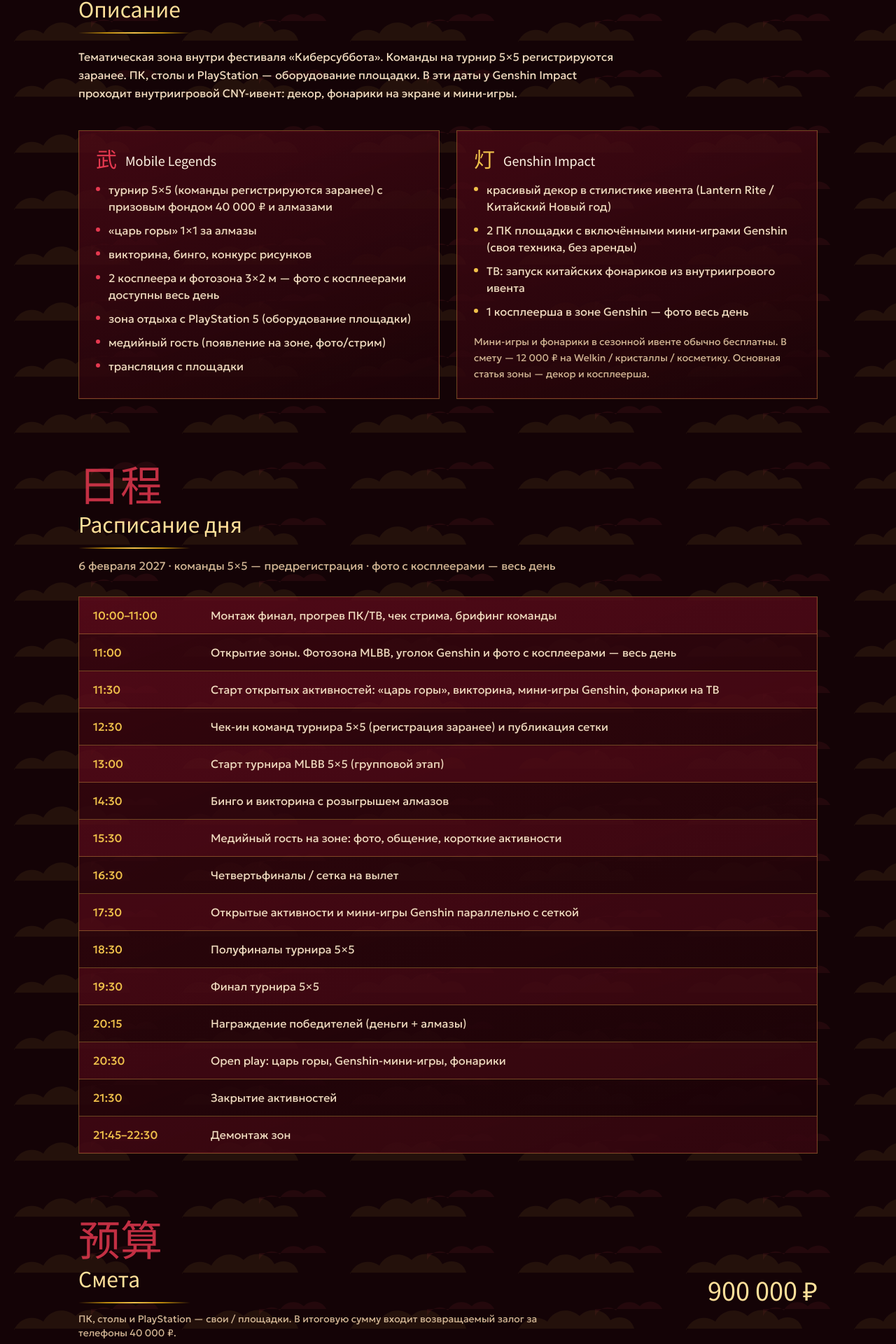
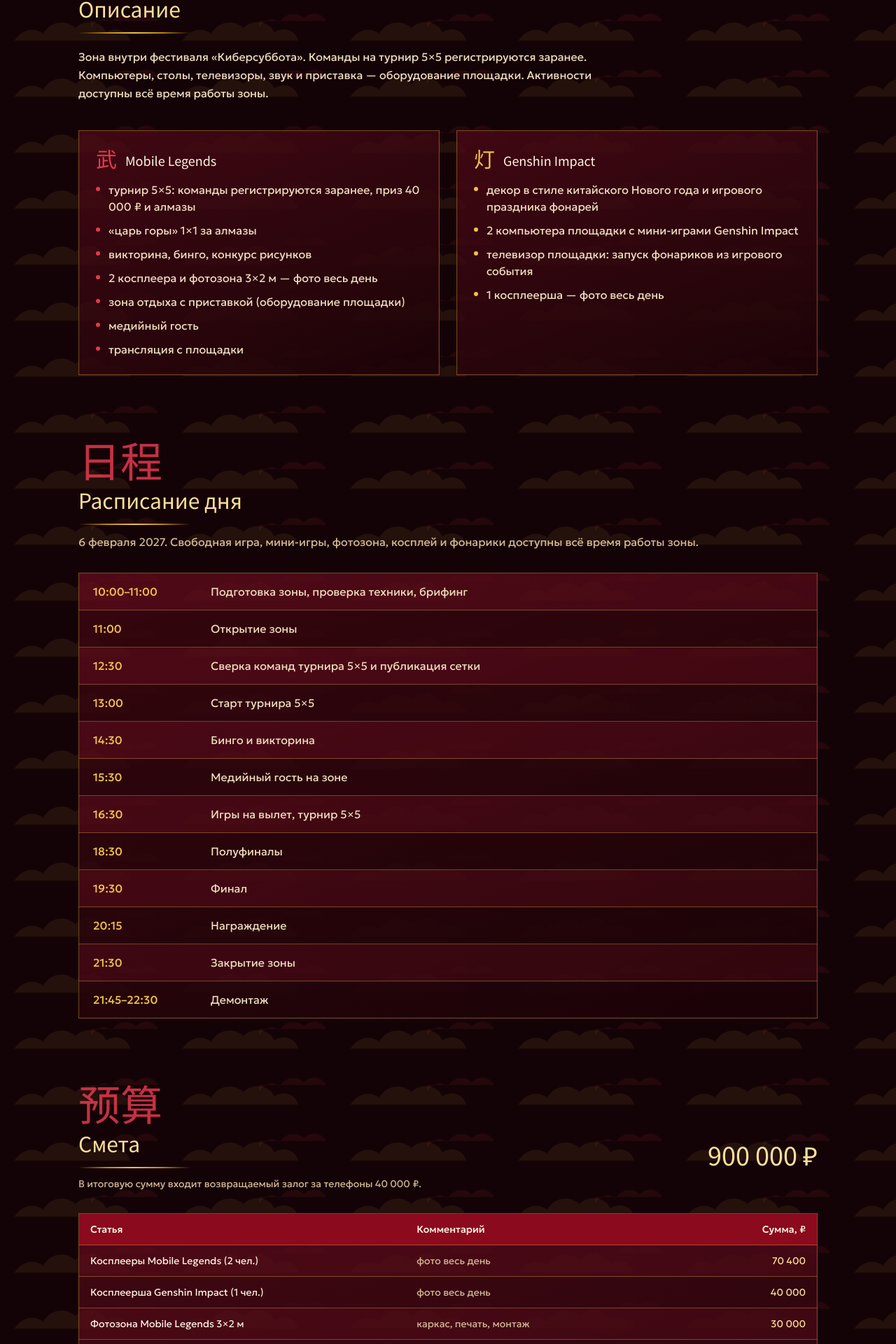
Before and after one commit to DRGNadmin/CyberSybbota, a React (Vite) app: page / in a window 1280 px wide. Shown: the part 870-2790 px from the top of the page at 70% size. Built offline with nearby package versions, Linux system fonts and the light colour scheme; a web font is replaced by a local one.

Commit message:
Clean brief copy and redistribute removed budget lines
Drop ads, stream, sound, and TV rental; move their amounts into decor
and ops. Strip AI-like captions and anglicisms; keep activities open
all day and regenerate the Word brief.

Co-authored-by: harakirijkee <harakirijkee@gmail.com>

```diff
--- a/src/App.tsx
+++ b/src/App.tsx
@@ -7,6 +7,7 @@ import {
   metrics,
   mlbbPoints,
   schedule,
+  scheduleNote,
 } from './data/brief'
 
 const ease = [0.22, 1, 0.36, 1] as const
@@ -206,8 +207,8 @@ export default function App() {
             animate={{ opacity: 1, y: 0 }}
             transition={{ duration: 0.7, delay: 0.2, ease }}
           >
-            Зона Mobile Legends и уголок Genshin Impact к Китайскому Новому году — турнир,
-            косплей весь день, фонарики на ТВ и мини-игры на компах площадки.
+            Зона Mobile Legends и уголок Genshin Impact к Китайскому Новому году: турнир,
+            косплей, фонарики и мини-игры.
           </motion.p>
           <motion.div
             className="mt-10 flex flex-wrap items-center gap-4"
@@ -237,9 +238,9 @@ export default function App() {
         <section id="about" className="scroll-mt-8">
           <SectionTitle zh="活动">Описание</SectionTitle>
           <p className="mt-5 max-w-3xl leading-relaxed text-[var(--paper-dim)]">
-            Тематическая зона внутри фестиваля «Киберсуббота». Команды на турнир 5×5 регистрируются
-            заранее. ПК, столы и PlayStation — оборудование площадки. В эти даты у Genshin Impact
-            проходит внутриигровой CNY-ивент: декор, фонарики на экране и мини-игры.
+            Зона внутри фестиваля «Киберсуббота». Команды на турнир 5×5 регистрируются заранее.
+            Компьютеры, столы, телевизоры, звук и приставка — оборудование площадки. Активности
+            доступны всё время работы зоны.
           </p>
 
           <div className="mt-10 grid gap-6 lg:grid-cols-2">
@@ -270,10 +271,6 @@ export default function App() {
                   </li>
                 ))}
               </ul>
-              <p className="mt-5 text-sm leading-relaxed text-[var(--muted)]">
-                Мини-игры и фонарики в сезонной ивенте обычно бесплатны. В смету — 12 000 ₽ на
-                Welkin / кристаллы / косметику. Основная статья зоны — декор и косплеерша.
-              </p>
             </div>
           </div>
         </section>
@@ -281,7 +278,7 @@ export default function App() {
         <section id="schedule" className="scroll-mt-8">
           <SectionTitle zh="日程">Расписание дня</SectionTitle>
           <p className="mt-3 text-[var(--muted)]">
-            {eventMeta.date} · команды 5×5 — предрегистрация · фото с косплеерами — весь день
+            {eventMeta.date}. {scheduleNote}
           </p>
           <div className="panel-cny mt-8 overflow-hidden">
             <div className="divide-y divide-[var(--line)]">
@@ -314,8 +311,7 @@ export default function App() {
             </p>
           </div>
           <p className="mt-3 max-w-2xl text-sm text-[var(--muted)]">
-            ПК, столы и PlayStation — свои / площадки. В итоговую сумму входит возвращаемый залог за
-            телефоны 40 000 ₽.
+            В итоговую сумму входит возвращаемый залог за телефоны 40 000 ₽.
           </p>
 
           <div className="panel-cny mt-8 overflow-x-auto">
@@ -377,7 +373,7 @@ export default function App() {
       <footer className="relative border-t border-[var(--line)] px-5 py-10 text-center sm:px-8">
         <p className="font-festive text-3xl text-[var(--crimson-bright)]">恭喜发财</p>
         <p className="mt-2 text-sm text-[var(--muted)]">
-          Бриф зоны MLBB + Genshin · {eventMeta.title} · {eventMeta.date}
+          Бриф зоны · {eventMeta.title} · {eventMeta.date}
         </p>
       </footer>
     </div>
--- a/src/data/brief.ts
+++ b/src/data/brief.ts
@@ -1,6 +1,6 @@
 export const eventMeta = {
   title: 'Киберсуббота',
-  subtitle: 'MLBB + Genshin · Китайский Новый год',
+  subtitle: 'Mobile Legends и Genshin Impact · Китайский Новый год',
   date: '6 февраля 2027',
   place: 'Сколково',
   budget: 900_000,
@@ -8,98 +8,76 @@ export const eventMeta = {
 }
 
 export const mlbbPoints = [
-  'турнир 5×5 (команды регистрируются заранее) с призовым фондом 40 000 ₽ и алмазами',
+  'турнир 5×5: команды регистрируются заранее, приз 40 000 ₽ и алмазы',
   '«царь горы» 1×1 за алмазы',
   'викторина, бинго, конкурс рисунков',
-  '2 косплеера и фотозона 3×2 м — фото с косплеерами доступны весь день',
-  'зона отдыха с PlayStation 5 (оборудование площадки)',
-  'медийный гость (появление на зоне, фото/стрим)',
+  '2 косплеера и фотозона 3×2 м — фото весь день',
+  'зона отдыха с приставкой (оборудование площадки)',
+  'медийный гость',
   'трансляция с площадки',
 ]
 
 export const genshinPoints = [
-  'красивый декор в стилистике ивента (Lantern Rite / Китайский Новый год)',
-  '2 ПК площадки с включёнными мини-играми Genshin (своя техника, без аренды)',
-  'ТВ: запуск китайских фонариков из внутриигрового ивента',
-  '1 косплеерша в зоне Genshin — фото весь день',
+  'декор в стиле китайского Нового года и игрового праздника фонарей',
+  '2 компьютера площадки с мини-играми Genshin Impact',
+  'телевизор площадки: запуск фонариков из игрового события',
+  '1 косплеерша — фото весь день',
 ]
 
+export const scheduleNote =
+  'Свободная игра, мини-игры, фотозона, косплей и фонарики доступны всё время работы зоны.'
+
 export const schedule = [
-  { time: '10:00–11:00', activity: 'Монтаж финал, прогрев ПК/ТВ, чек стрима, брифинг команды' },
-  {
-    time: '11:00',
-    activity:
-      'Открытие зоны. Фотозона MLBB, уголок Genshin и фото с косплеерами — весь день',
-  },
-  {
-    time: '11:30',
-    activity: 'Старт открытых активностей: «царь горы», викторина, мини-игры Genshin, фонарики на ТВ',
-  },
-  {
-    time: '12:30',
-    activity: 'Чек-ин команд турнира 5×5 (регистрация заранее) и публикация сетки',
-  },
-  { time: '13:00', activity: 'Старт турнира MLBB 5×5 (групповой этап)' },
-  { time: '14:30', activity: 'Бинго и викторина с розыгрышем алмазов' },
-  { time: '15:30', activity: 'Медийный гость на зоне: фото, общение, короткие активности' },
-  { time: '16:30', activity: 'Четвертьфиналы / сетка на вылет' },
-  { time: '17:30', activity: 'Открытые активности и мини-игры Genshin параллельно с сеткой' },
-  { time: '18:30', activity: 'Полуфиналы турнира 5×5' },
-  { time: '19:30', activity: 'Финал турнира 5×5' },
-  { time: '20:15', activity: 'Награждение победителей (деньги + алмазы)' },
-  { time: '20:30', activity: 'Open play: царь горы, Genshin-мини-игры, фонарики' },
-  { time: '21:30', activity: 'Закрытие активностей' },
-  { time: '21:45–22:30', activity: 'Демонтаж зон' },
+  { time: '10:00–11:00', activity: 'Подготовка зоны, проверка техники, брифинг' },
+  { time: '11:00', activity: 'Открытие зоны' },
+  { time: '12:30', activity: 'Сверка команд турнира 5×5 и публикация сетки' },
+  { time: '13:00', activity: 'Старт турнира 5×5' },
+  { time: '14:30', activity: 'Бинго и викторина' },
+  { time: '15:30', activity: 'Медийный гость на зоне' },
+  { time: '16:30', activity: 'Игры на вылет, турнир 5×5' },
+  { time: '18:30', activity: 'Полуфиналы' },
+  { time: '19:30', activity: 'Финал' },
+  { time: '20:15', activity: 'Награждение' },
+  { time: '21:30', activity: 'Закрытие зоны' },
+  { time: '21:45–22:30', activity: 'Демонтаж' },
 ]
 
 export const budgetRows = [
-  { item: 'Косплееры MLBB (2 чел., ~8 ч)', note: 'фото с гостями весь день', amount: 70400 },
-  { item: 'Косплеерша Genshin (1 чел., ~8 ч)', note: 'зона Genshin Impact, фото весь день', amount: 40000 },
-  { item: 'Фотозона MLBB 3×2 м', note: 'каркас + печать + монтаж', amount: 20000 },
+  { item: 'Косплееры Mobile Legends (2 чел.)', note: 'фото весь день', amount: 70400 },
+  { item: 'Косплеерша Genshin Impact (1 чел.)', note: 'фото весь день', amount: 40000 },
+  { item: 'Фотозона Mobile Legends 3×2 м', note: 'каркас, печать, монтаж', amount: 30000 },
   {
     item: 'Декор зоны Genshin Impact',
-    note: 'Lantern Rite / CNY: панели, ткань, фонари, фотофон',
-    amount: 190000,
+    note: 'панели, ткань, фонари, фотофон',
+    amount: 260000,
   },
-  { item: 'Декор общий под Китайский Новый год', note: 'зона MLBB + общие проходы', amount: 50000 },
-  { item: 'Доставка в Сколково', note: 'декор + техника, 2 рейса', amount: 15000 },
-  { item: 'Ведущий (~10 ч)', note: 'с учётом пауз', amount: 55000 },
-  { item: 'Алмазы MLBB 15 000 шт.', note: 'призы активностей и турнира', amount: 24150 },
+  { item: 'Декор под Китайский Новый год', note: 'зона Mobile Legends и проходы', amount: 75000 },
+  { item: 'Доставка в Сколково', note: 'декор и техника, 2 рейса', amount: 15000 },
+  { item: 'Ведущий', note: 'около 10 часов', amount: 65000 },
+  { item: 'Алмазы Mobile Legends 15 000 шт.', note: 'призы', amount: 24150 },
   { item: 'Денежный приз турнира 5×5', note: '', amount: 40000 },
   { item: 'Бинго и расходники', note: '', amount: 15000 },
-  {
-    item: 'Аренда ТВ 55–65″ + стойка',
-    note: 'запуск фонариков / showcase; ПК и столы — оборудование площадки',
-    amount: 20000,
-  },
-  {
-    item: 'Внутриигровые покупки Genshin',
-    note: 'Welkin / кристаллы / косметика; мини-игры и фонарики обычно бесплатны',
-    amount: 12000,
-  },
+  { item: 'Покупки в Genshin Impact для зоны', note: 'валюта и оформление', amount: 12000 },
   { item: 'Зарядка для телефонов', note: '', amount: 12000 },
-  { item: 'Аренда 14 смартфонов (2 суток)', note: '10 + 2 + 2 резерв', amount: 15900 },
-  { item: 'Залог за телефоны (возвращаемый)', note: 'возвращается после ивента', amount: 40000 },
-  { item: 'Медийный гость', note: 'появление на зоне, фото / стрим', amount: 70000 },
-  { item: 'Реклама и промо', note: 'таргет + креативы; анонсы в офиц. пабликах MLBB — 0 ₽', amount: 60000 },
-  { item: 'Трансляция (оператор + техника)', note: '10–12 часов эфира', amount: 40000 },
-  { item: 'Монтаж / демонтаж зон', note: 'MLBB + Genshin', amount: 40000 },
-  { item: 'Звук / микрофоны ведущего', note: '', amount: 20000 },
+  { item: 'Аренда 14 смартфонов', note: '2 суток, с резервом', amount: 15900 },
+  { item: 'Залог за телефоны', note: 'возвращается', amount: 40000 },
+  { item: 'Медийный гость', note: '', amount: 85000 },
+  { item: 'Монтаж и демонтаж зон', note: '', amount: 50000 },
   { item: 'Запас на непредвиденное', note: '', amount: 50550 },
 ] as const
 
 export const metrics = [
   { metric: 'Уникальные гости зоны', goal: '500–650' },
   { metric: 'Пик одновременно на зоне', goal: '70–90' },
-  { metric: 'Команды в турнире 5×5 (предрегистрация)', goal: '8–12' },
+  { metric: 'Команды в турнире 5×5', goal: '8–12' },
   { metric: 'Участники «царя горы»', goal: '40–55' },
-  { metric: 'Фото у зоны / с косплеем', goal: '250–350' },
-  { metric: 'Гости уголка Genshin', goal: '120–180' },
+  { metric: 'Фото у зоны и с косплеем', goal: '250–350' },
+  { metric: 'Гости уголка Genshin Impact', goal: '120–180' },
   { metric: 'Участники викторины и бинго', goal: '70–100' },
   { metric: 'Длительность трансляции', goal: '10–12 ч' },
   { metric: 'Пик зрителей трансляции', goal: '250–400' },
   { metric: 'Уникальные зрители трансляции', goal: '1 800–3 000' },
-  { metric: 'Короткие ролики / охват за неделю', goal: '10–14 шт. / 10–20 тыс.' },
+  { metric: 'Короткие ролики за неделю', goal: '10–14 шт. / 10–20 тыс. охват' },
 ]
 
 export function formatRub(n: number) {
```
Also changed, not shown: 2 other files (tests, documents, lock files or other folders).
